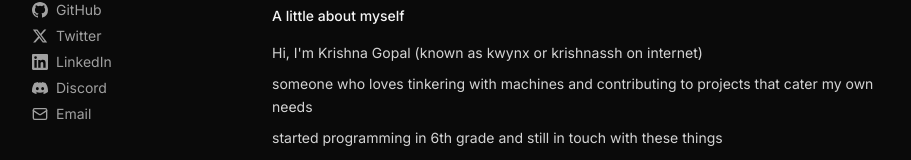
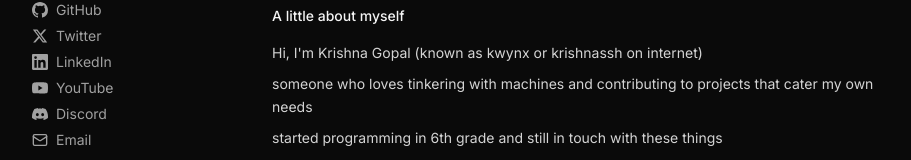
Before and after one commit to krishnassh/site, a Next.js app: page / in a window 1280 px wide. Shown: the part 378-538 px from the top of the page, without its empty margins (184-1095 px from the left). Built offline with nearby package versions, Linux system fonts and the light colour scheme; no server answers.

Commit message:
feat: add youtube link to sidebar

```diff
--- a/src/components/ui/Icons.tsx
+++ b/src/components/ui/Icons.tsx
@@ -1,7 +1,7 @@
 import type { ReactNode } from "react";
 
 export type IconName =
-  "website" | "github" | "twitter" | "linkedin" | "discord" | "email";
+  "website" | "github" | "twitter" | "linkedin" | "discord" | "youtube" | "email";
 
 const stroke = {
   fill: "none",
@@ -35,6 +35,11 @@ const icons: Record<IconName, ReactNode> = {
       <path d="M20.317 4.3698a19.7913 19.7913 0 00-4.8851-1.5152.0741.0741 0 00-.0785.0371c-.211.3753-.4447.8648-.6083 1.2495-1.8447-.2762-3.68-.2762-5.4868 0-.1636-.3933-.4058-.8742-.6177-1.2495a.077.077 0 00-.0785-.037 19.7363 19.7363 0 00-4.8852 1.515.0699.0699 0 00-.0321.0277C.5334 9.0458-.319 13.5799.0992 18.0578a.0824.0824 0 00.0312.0561c2.0528 1.5076 4.0413 2.4228 5.9929 3.0294a.0777.0777 0 00.0842-.0276c.4616-.6304.8731-1.2952 1.226-1.9942a.076.076 0 00-.0416-.1057c-.6528-.2476-1.2743-.5495-1.8722-.8923a.077.077 0 01-.0076-.1277c.1258-.0943.2517-.1923.3718-.2914a.0743.0743 0 01.0776-.0105c3.9278 1.7933 8.18 1.7933 12.0614 0a.0739.0739 0 01.0785.0095c.1202.099.246.1981.3728.2924a.077.077 0 01-.0066.1276 12.2986 12.2986 0 01-1.873.8914.0766.0766 0 00-.0407.1067c.3604.698.7719 1.3628 1.225 1.9932a.076.076 0 00.0842.0286c1.961-.6067 3.9495-1.5219 6.0023-3.0294a.077.077 0 00.0313-.0552c.5004-5.177-.8382-9.6739-3.5485-13.6604a.061.061 0 00-.0312-.0286zM8.02 15.3312c-1.1825 0-2.1569-1.0857-2.1569-2.419 0-1.3332.9555-2.4189 2.157-2.4189 1.2108 0 2.1757 1.0952 2.1568 2.419 0 1.3332-.9555 2.4189-2.1569 2.4189zm7.9748 0c-1.1825 0-2.1569-1.0857-2.1569-2.419 0-1.3332.9554-2.4189 2.1569-2.4189 1.2108 0 2.1757 1.0952 2.1568 2.419 0 1.3332-.946 2.4189-2.1568 2.4189Z" />
     </svg>
   ),
+  youtube: (
+    <svg viewBox="0 0 24 24" fill="currentColor">
+      <path d="M23.498 6.186a3.016 3.016 0 0 0-2.122-2.136C19.505 3.545 12 3.545 12 3.545s-7.505 0-9.377.505A3.017 3.017 0 0 0 .502 6.186C0 8.07 0 12 0 12s0 3.93.502 5.814a3.016 3.016 0 0 0 2.122 2.136c1.871.505 9.376.505 9.376.505s7.505 0 9.377-.505a3.015 3.015 0 0 0 2.122-2.136C24 15.93 24 12 24 12s0-3.93-.502-5.814zM9.545 15.568V8.432L15.818 12l-6.273 3.568z" />
+    </svg>
+  ),
   twitter: (
     <svg viewBox="0 0 24 24" fill="currentColor">
       <path d="M18.244 2.25h3.308l-7.227 8.26 8.502 11.24H16.17l-5.214-6.817L4.99 21.75H1.68l7.73-8.835L1.254 2.25H8.08l4.713 6.231zm-1.161 17.52h1.833L7.084 4.126H5.117z" />
--- a/src/data/links.ts
+++ b/src/data/links.ts
@@ -11,6 +11,7 @@ export const links: Link[] = [
     href: "https://www.linkedin.com/in/krishnassh/",
     icon: "linkedin",
   },
+  { label: "YouTube", href: "https://www.youtube.com/@kwynx", icon: "youtube" },
   {
     label: "Discord",
     href: "https://discord.com/users/877351272251023440",
```
